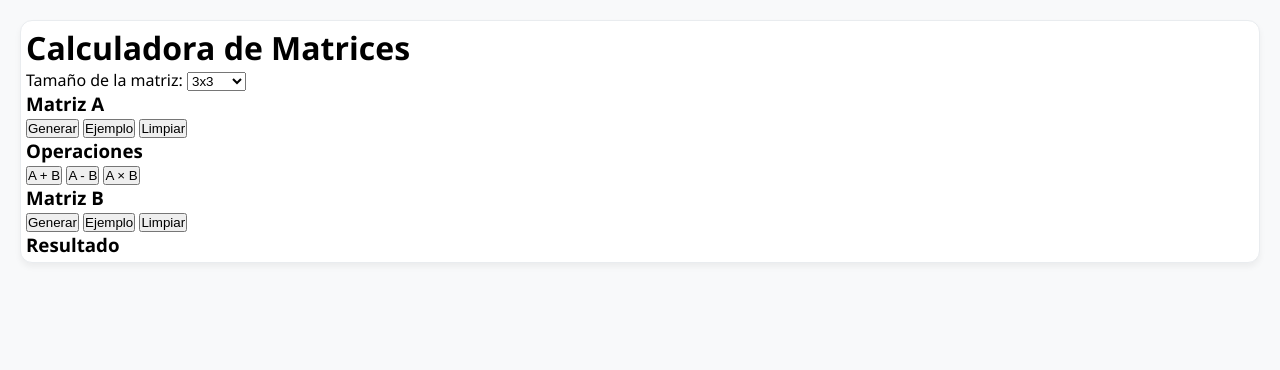
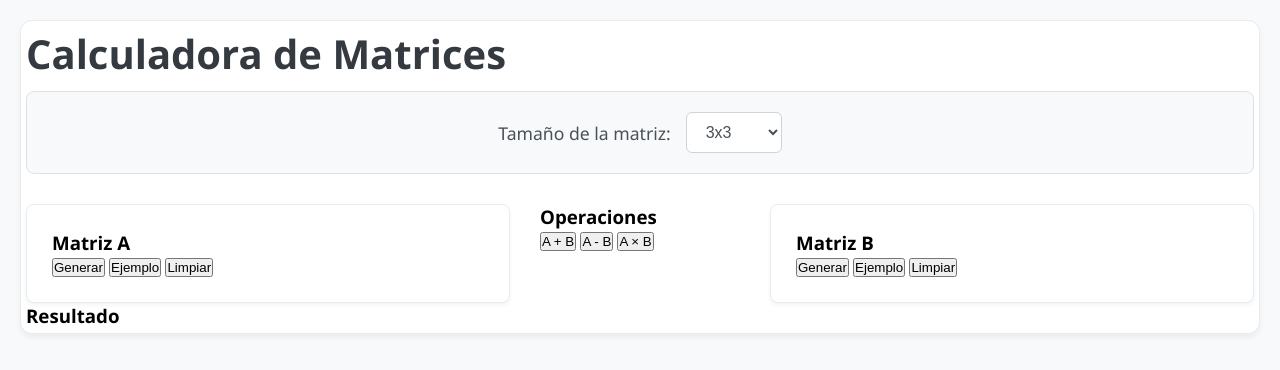
Before and after one commit to ErickMDR/Proyecto1_Clientes, a plain HTML site: page index.html in a window 1280 px wide. Drawn offline with Linux system fonts and the light colour scheme; a script that the page names is missing.

Commit message:
feat: Se agregaron estilos de los selectores, el contenido y las matrices

```diff
--- a/style.css
+++ b/style.css
@@ -26,9 +26,64 @@ body {
     margin-bottom: 20px;
 }
 
-.header h1 {
+h1{
     color: #343a40;
     font-size: 2.5rem;
     margin-bottom: 10px;
     font-weight: 600;
 }
+
+.size-selector {
+    display: flex;
+    align-items: center;
+    justify-content: center;
+    gap: 15px;
+    margin-bottom: 30px;
+    padding: 20px;
+    background: #f8f9fa;
+    border-radius: 8px;
+    border: 1px solid #dee2e6;
+}
+
+.size-selector label {
+    font-weight: 500;
+    color: #495057;
+    font-size: 1.1rem;
+}
+
+.size-selector select {
+    padding: 10px 15px;
+    border: 1px solid #ced4da;
+    border-radius: 6px;
+    font-size: 1rem;
+    background: white;
+    color: #495057;
+    cursor: pointer;
+    transition: all 0.2s ease;
+}
+
+.size-selector select:hover {
+    border-color: #6c757d;
+}
+
+.size-selector select:focus {
+    outline: none;
+    border-color: #6c757d;
+    box-shadow: 0 0 0 2px rgba(108, 117, 125, 0.15);
+}
+
+.main-content {
+    display: grid;
+    grid-template-columns: 1fr 200px 1fr;
+    gap: 30px;
+    align-items: start;
+}
+
+.matrix-section {
+    background: #ffffff;
+    border-radius: 8px;
+    padding: 25px;
+    box-shadow: 0 2px 4px rgba(0, 0, 0, 0.05);
+    border: 1px solid #e9ecef;
+    transition: all 0.2s ease;
+}
```
